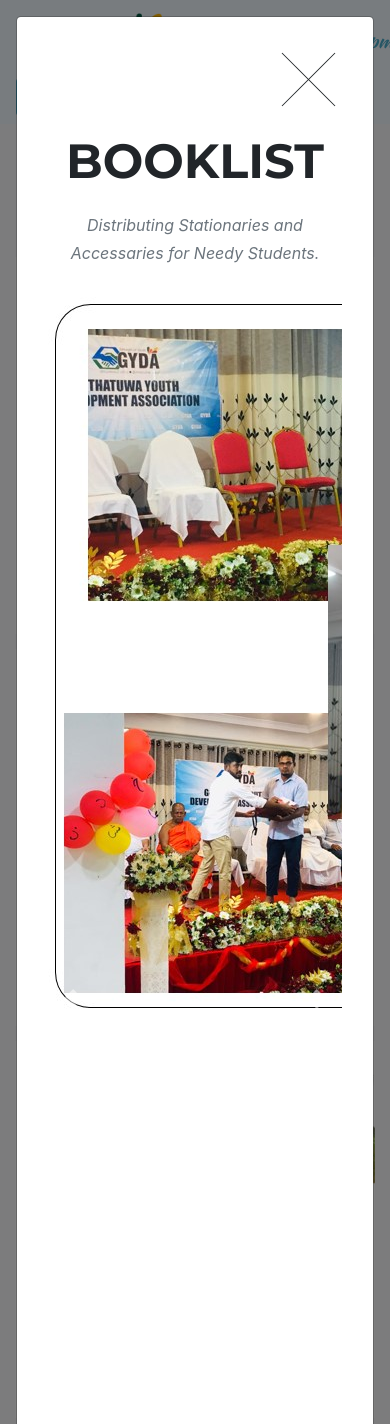
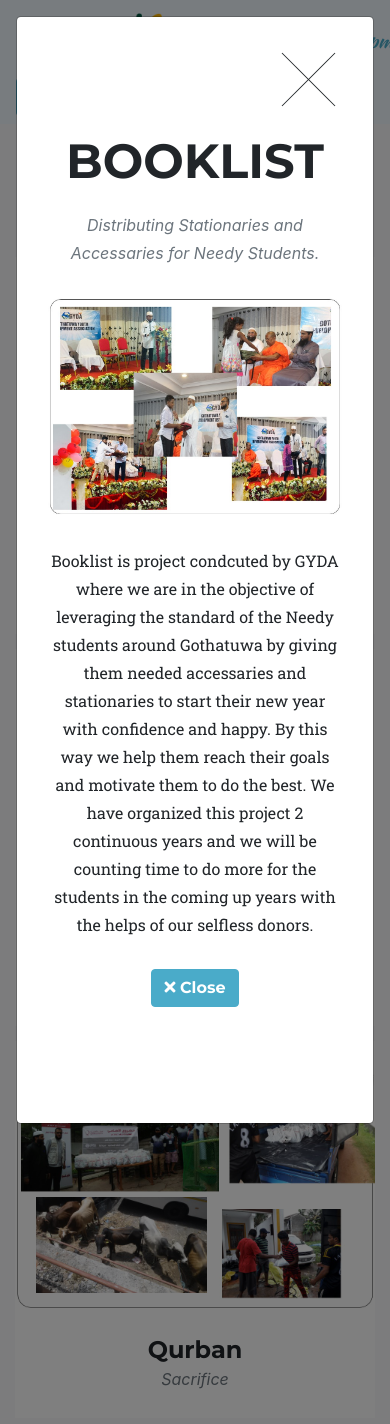
Before and after one commit to Jawadh-Salih/gyda_web, a PHP site: page /gallery.php in a window 390 px wide, after a click that opens the changed part. Shown: the top 1424 px of the page. Run offline with PHP 8.4, Linux system fonts and the light colour scheme; some web fonts are replaced.

Commit message:
changed the style for mobile view
Signed-off-by: Jawadh-Salih <jawadhsalih.4th@gmail.com>

```diff
--- a/css/agency.css
+++ b/css/agency.css
@@ -328,7 +328,6 @@
 .portfolio-modal .modal-content {
   padding: 100px 0;
   text-align: center;
-  width: 100% !important;
 
 }
 
@@ -355,6 +354,8 @@
 
 .portfolio-modal .modal-content img {
   margin-bottom: 30px;
+  width: 100% !important;
+
 }
 
 .portfolio-modal .modal-content button {
@@ -714,8 +715,8 @@
 
 /* Carousel styles */
 .fill {
-  width: 100% !important;
+  /* width: 100% !important;
   height: 100%;
   background-position: center;
-  background-size: cover;
+  background-size: cover; */
 }
```
